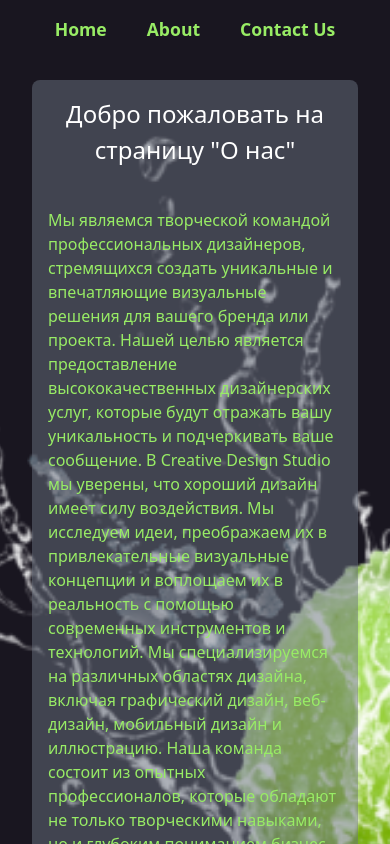
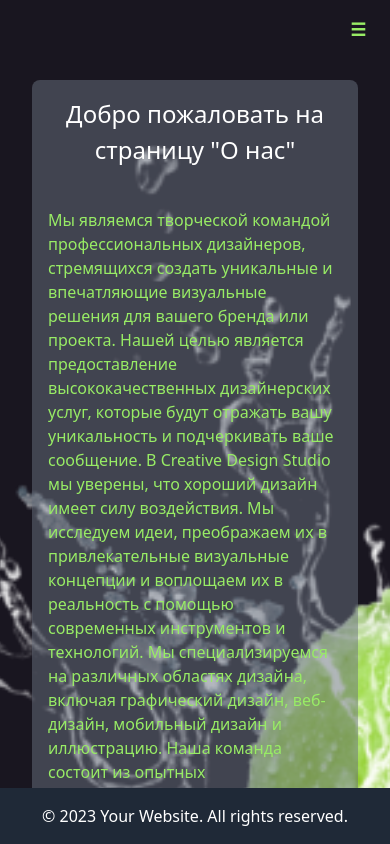
Before and after one commit to bumerboy86/creative, a React (Vite) app: page /creative/about in a window 390 px wide. Shown: the top 844 px of the page. Built offline with nearby package versions, Linux system fonts and the light colour scheme.

Commit message:
добавлен футер добавлено бургер меню

```diff
--- /dev/null
+++ b/src/components/Footer/Footer.tsx
@@ -0,0 +1,9 @@
+const Footer = () => {
+    return (
+        <footer className="bg-gray-800 text-white text-center py-4 fixed bottom-0 w-full">
+            <p>&copy; 2023 Your Website. All rights reserved.</p>
+        </footer>
+    );
+};
+
+export default Footer;
--- a/src/components/Header/Header.tsx
+++ b/src/components/Header/Header.tsx
@@ -1,23 +1,74 @@
-import {NavLink} from "react-router-dom";
+import React, { useState } from "react";
+import { NavLink } from "react-router-dom";
 
-const Header = ()  =>{
+const Header = () => {
+    const [isMenuOpen, setIsMenuOpen] = useState<boolean>(false);
+
+    const toggleMenu = () => {
+        setIsMenuOpen(!isMenuOpen);
+    };
+
     return (
         <header className="absolute w-full h-[4rem] py-4">
-            <nav className="flex items-center justify-center space-x-10 w-full px-6">
+            <nav className="flex items-center justify-end sm:justify-center w-full px-6">
+                <div className="sm:hidden">
+                    <button
+                        className="text-[#98ec65] font-bold text-[1.1rem] cursor-pointer hover:animate-pulse"
+                        onClick={toggleMenu}
+                    >
+                        &#9776;
+                    </button>
+                </div>
+
+                {isMenuOpen && (
+                    <div className="flex flex-col sm:hidden bg-gray-800 p-4 rounded absolute right-0 top-[4rem]">
+                        <NavLink
+                            className="text-[#98ec65] font-bold text-[1.1rem] cursor-pointer hover:animate-pulse mb-4"
+                            to={"/creative"}
+                            onClick={toggleMenu}
+                        >
+                            Home
+                        </NavLink>
+                        <NavLink
+                            className="text-[#98ec65] font-bold text-[1.1rem] cursor-pointer hover:animate-pulse mb-4"
+                            to={"/creative/about"}
+                            onClick={toggleMenu}
+                        >
+                            About
+                        </NavLink>
+                        <NavLink
+                            className="text-[#98ec65] font-bold text-[1.1rem] cursor-pointer hover:animate-pulse mb-4"
+                            to={"/creative/contact"}
+                            onClick={toggleMenu}
+                        >
+                            Contact Us
+                        </NavLink>
+                    </div>
+                )}
+
+                <div className="hidden sm:flex items-center justify-center space-x-10">
                     <NavLink
                         className="text-[#98ec65] font-bold text-[1.1rem] cursor-pointer hover:animate-pulse"
-                    to={"/creative"}>Home</NavLink>
+                        to={"/creative"}
+                    >
+                        Home
+                    </NavLink>
                     <NavLink
                         className="text-[#98ec65] font-bold text-[1.1rem] cursor-pointer hover:animate-pulse"
-                    to={"/creative/about"}>About</NavLink>
+                        to={"/creative/about"}
+                    >
+                        About
+                    </NavLink>
                     <NavLink
                         className="text-[#98ec65] font-bold text-[1.1rem] cursor-pointer hover:animate-pulse"
-                    to={"/creative/contact"}>Contact Us</NavLink>
+                        to={"/creative/contact"}
+                    >
+                        Contact Us
+                    </NavLink>
+                </div>
             </nav>
         </header>
-    )
-}
+    );
+};
 
 export default Header;
-
-"text-[#fff] font-bold text-[1.1rem] cursor-pointer"
--- a/src/components/Layout/Layout.tsx
+++ b/src/components/Layout/Layout.tsx
@@ -1,6 +1,7 @@
 import Header from "../Header/Header.tsx";
 import bg from "../../assets/apple-splash.png";
 import { Outlet } from "react-router-dom";
+import Footer from "../Footer/Footer.tsx";
 
 
 const Layout = () => {
@@ -14,6 +15,7 @@ const Layout = () => {
         <main className="min-h-screen min-w-screen" style={style}>
             <Header />
             <Outlet />
+            <Footer />
         </main>
     )
 }
--- a/src/containers/About/About.tsx
+++ b/src/containers/About/About.tsx
@@ -1,6 +1,6 @@
 const About = () =>  {
     return (
-        <div className="flex flex-col justify-center box-border pt-[5rem]">
+        <div className="flex flex-col justify-center box-border pt-[5rem] pb-[6rem]">
             <div className="bg-gray-500 bg-opacity-50 flex flex-col p-[1rem] rounded-lg box-border mx-auto max-w-full mr-[2rem] ml-[2rem]" >
                 <p className="text-center text-white mb-10 text-[1.5rem] sm:text-[2rem]">Добро пожаловать на страницу "О нас"</p>
                 <p className="break-words text-[#98ec65] p-0 m-0">
--- a/src/containers/Contacts/Contacts.tsx
+++ b/src/containers/Contacts/Contacts.tsx
@@ -20,7 +20,7 @@ const Contacts = () => {
     }
 
     return (
-        <div className="flex flex-col justify-center items-center box-border pt-20">
+        <div className="flex flex-col justify-center items-center box-border pt-20 pb-[6rem]">
             <h1 className="text-white text-2xl mb-4">Форма обратной связи:</h1>
             <form onSubmit={submitHandler} className="flex flex-col items-center">
                 <input
--- a/src/containers/Home/Home.tsx
+++ b/src/containers/Home/Home.tsx
@@ -1,6 +1,6 @@
 const Home = () => {
     return (
-        <div className="w-full h-full flex flex-col justify-center pt-[5rem] pl-[2rem] sm:pl-[4rem]">
+        <div className="w-full h-full flex flex-col justify-center pt-[5rem] pl-[2rem] sm:pl-[4rem] pb-[6rem]">
             <h1 className="text-[#98ec65] font-bold text-[4rem] sm:text-[5rem]">
                 Creative
             </h1>
```
Lines whose indentation alone changed are shown as unchanged.
